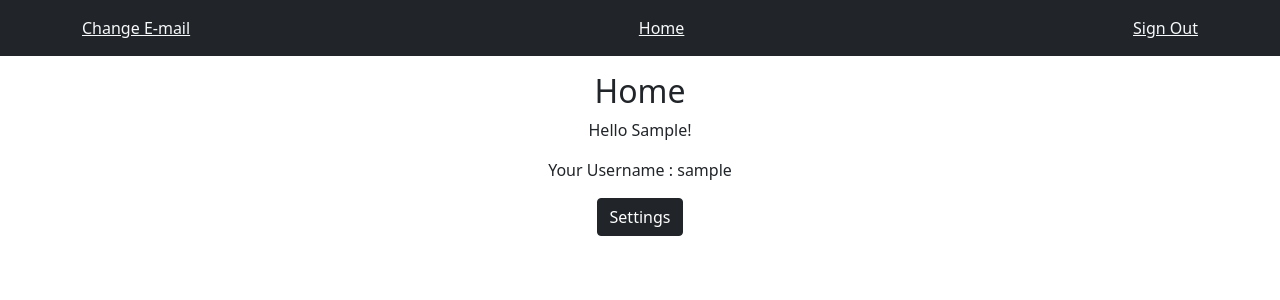
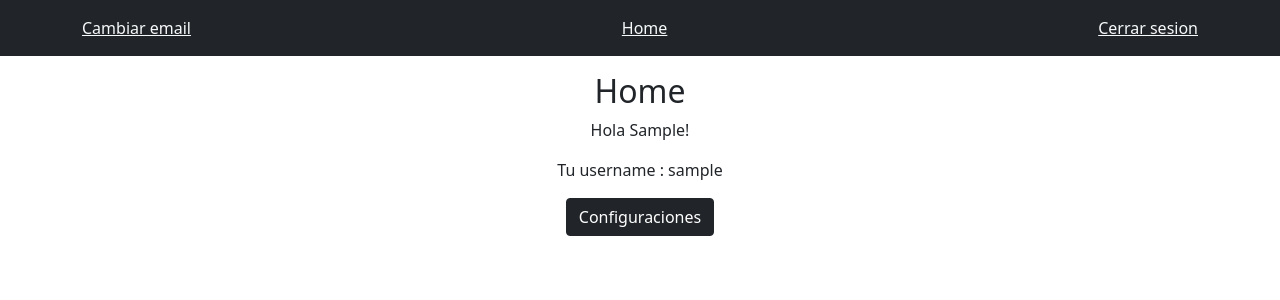
Before and after one commit to Giuli1297/scrum-kanban-pm, a Django app: page / in a window 1280 px wide. Shown: the top 300 px of the page. Run offline with Django 3.2, Linux system fonts and the light colour scheme; the visitor is signed in with stand-in values (Sample User, id 1).

Commit message:
cambios en los templates

```diff
--- a/templates/account/base.html
+++ b/templates/account/base.html
@@ -25,12 +25,12 @@
     <div class="p-3 mb-3 bg-dark">
       <div class="container d-flex justify-content-between">
           {% if user.is_authenticated %}
-          <div><a class="text-light" href="{% url 'account_email' %}">Change E-mail</a></div>
+          <div><a class="text-light" href="{% url 'account_email' %}">Cambiar email</a></div>
           <div><a class="text-light" href="{% url 'home' %}">Home</a></div>
-          <div><a class="text-light" href="{% url 'account_logout' %}">Sign Out</a></div>
+          <div><a class="text-light" href="{% url 'account_logout' %}">Cerrar sesion</a></div>
           {% else %}
-          <div><a class="text-light" href="{% url 'account_login' %}">Sign In</a></div>
-          <div><a class="text-light" href="{% url 'account_signup' %}">Sign Up</a></div>
+          <div><a class="text-light" href="{% url 'account_login' %}">Login</a></div>
+          <div><a class="text-light" href="{% url 'account_signup' %}">Registrarte</a></div>
           {% endif %}
       </div>
     </div>
--- a/templates/account/signup.html
+++ b/templates/account/signup.html
@@ -10,7 +10,7 @@
 <div class="text-center">
     <h1>{% trans "Sign Up" %}</h1>
 
-    <p>{% blocktrans %}Already have an account? Then please <a href="{{ login_url }}">sign in</a>.{% endblocktrans %}</p>
+    <p>{% blocktrans %}Si tienes una cuenta? <a href="{{ login_url }}">Iniciar sesion</a>.{% endblocktrans %}</p>
 </div>
 <div class="row">
     <div class="col-md-6 offset-md-3">
--- a/templates/dashboard/home.html
+++ b/templates/dashboard/home.html
@@ -3,8 +3,8 @@
 {% block content %}
     <div class="text-center">
         <h2>Home</h2>
-        <p>Hello {{ user.first_name }}!</p>
-        <p>Your Username : {{ user }}</p>
-        <a class="btn btn-dark" href="{% url 'socialaccount_connections' %}">Settings</a>
+        <p>Hola {{ user.first_name }}!</p>
+        <p>Tu username : {{ user }}</p>
+        <a class="btn btn-dark" href="{% url 'socialaccount_connections' %}">Configuraciones</a>
     </div>
 {% endblock %}
```
Also changed, not shown: templates/index.html (+4 -4 lines), 1 other file.
